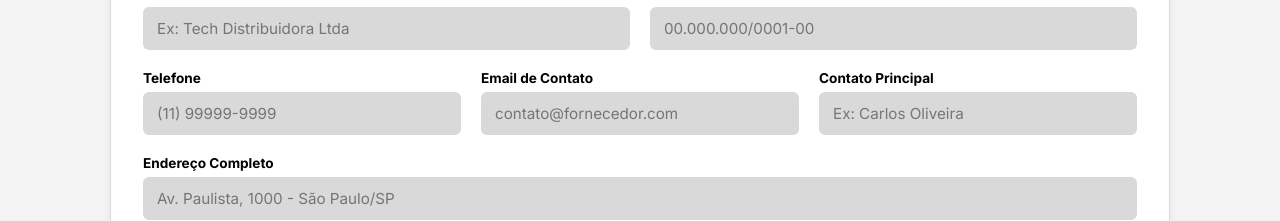
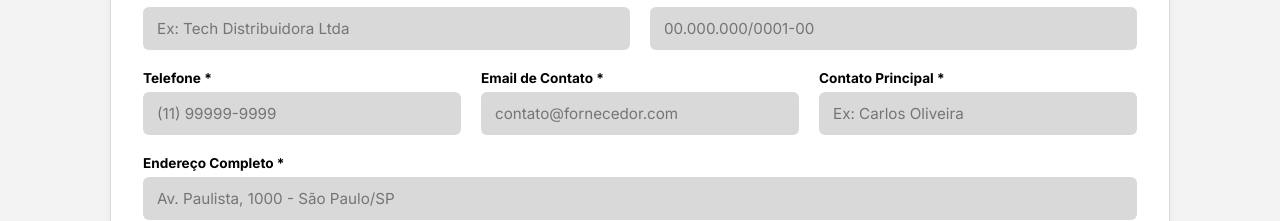
Before and after one commit to DaissaMatias/sistema-controle-estoque, a React app in the folder frontend/: page /fornecedores in a window 1280 px wide. Shown: the part 278-499 px from the top of the page. Built offline with nearby package versions, Linux system fonts and the light colour scheme; no server answers; the HTML template or start-up script is replaced by a standard one.

Commit message:
fix: adiciona required em todos os campos de cadastro de fornecedores

```diff
--- a/frontend/src/pages/Fornecedores.jsx
+++ b/frontend/src/pages/Fornecedores.jsx
@@ -183,10 +183,11 @@ export default function Fornecedores() {
 
             <div style={styles.rowThree}>
               <div style={styles.group}>
-                <label style={styles.label}>Telefone</label>
+                <label style={styles.label}>Telefone *</label>
                 <input
                   type="text"
                   name="telefone"
+                  required
                   placeholder="(11) 99999-9999"
                   value={formData.telefone}
                   onChange={handleChange}
@@ -195,10 +196,11 @@ export default function Fornecedores() {
               </div>
 
               <div style={styles.group}>
-                <label style={styles.label}>Email de Contato</label>
+                <label style={styles.label}>Email de Contato *</label>
                 <input
                   type="email"
                   name="email"
+                  required
                   placeholder="contato@fornecedor.com"
                   value={formData.email}
                   onChange={handleChange}
@@ -207,10 +209,11 @@ export default function Fornecedores() {
               </div>
 
               <div style={styles.group}>
-                <label style={styles.label}>Contato Principal</label>
+                <label style={styles.label}>Contato Principal *</label>
                 <input
                   type="text"
                   name="contato_principal"
+                  required
                   placeholder="Ex: Carlos Oliveira"
                   value={formData.contato_principal}
                   onChange={handleChange}
@@ -220,10 +223,11 @@ export default function Fornecedores() {
             </div>
 
             <div style={styles.group}>
-              <label style={styles.label}>Endereço Completo</label>
+              <label style={styles.label}>Endereço Completo *</label>
               <input
                 type="text"
                 name="endereco"
+                required
                 placeholder="Av. Paulista, 1000 - São Paulo/SP"
                 value={formData.endereco}
                 onChange={handleChange}
```
